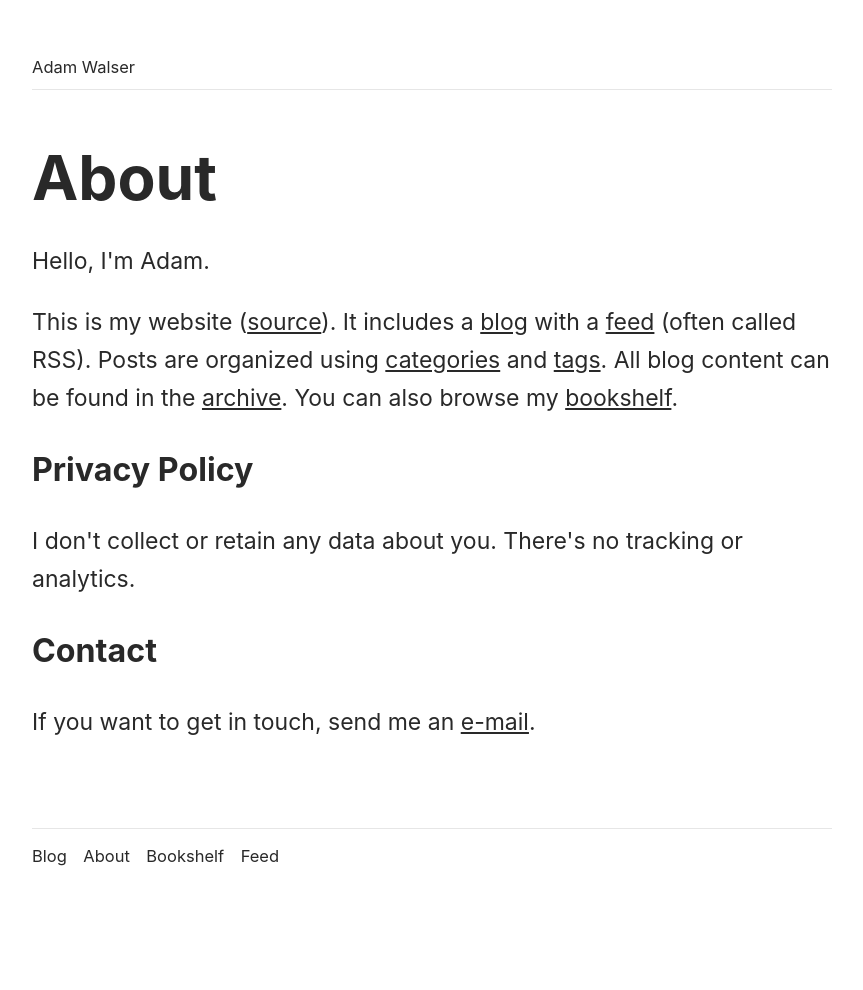
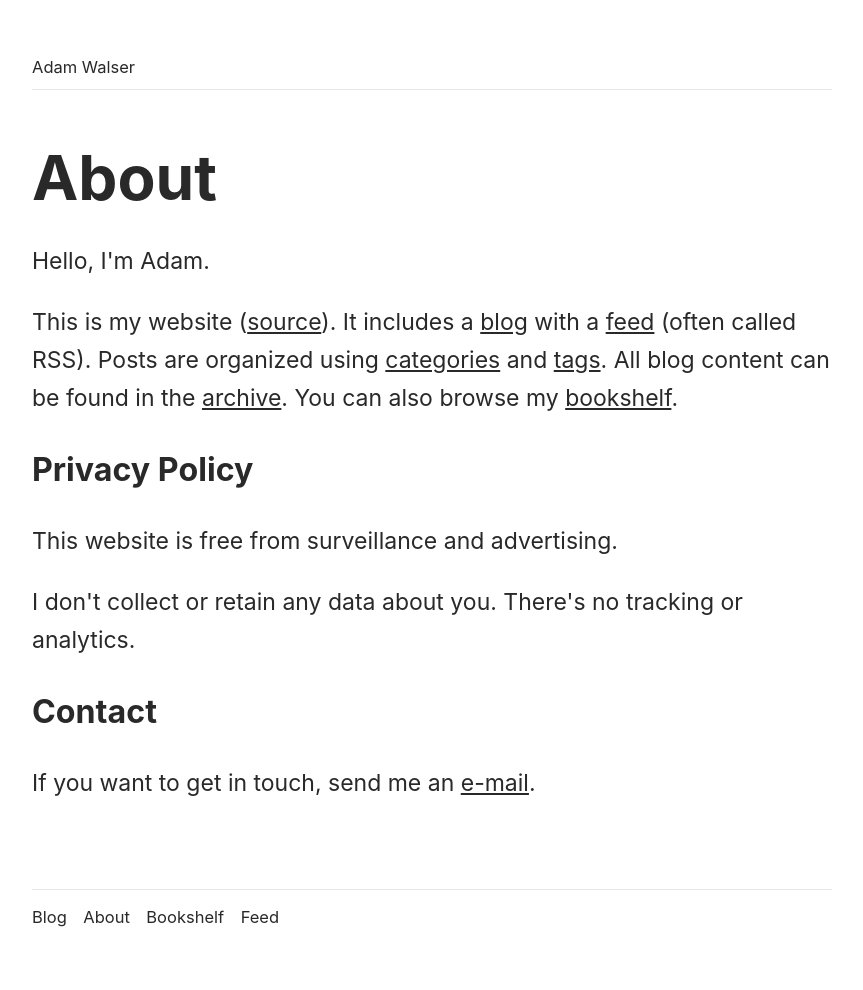
Before and after one commit to ajpwalser/ajpwalser.github.io, a Jekyll site: the page built from about.html, in a window 1280 px wide. Shown: the whole page, without its empty margins (208-1071 px from the left). Built offline with Jekyll 4.4.1, drawn with Linux system fonts in a browser that asks for light colours; some web fonts are replaced; before the commit the page ends 929 px from its top, so only the background shows below that.

Commit message:
Update about.html

```diff
--- a/about.html
+++ b/about.html
@@ -8,6 +8,7 @@ description: About me and my website.
 <p class="first">Hello, I'm Adam.</p>
 <p>This is my website (<a href="https://github.com/ajpwalser/ajpwalser.github.io">source</a>). It includes a <a href="https://ajpwalser.github.io/">blog</a> with a <a href="https://ajpwalser.github.io/feed.xml">feed</a> (often called RSS). Posts are organized using <a href="https://ajpwalser.github.io/categories/">categories</a> and <a href="https://ajpwalser.github.io/tags/">tags</a>. All blog content can be found in the <a href="https://ajpwalser.github.io/archive/">archive</a>. You can also browse my <a href="https://ajpwalser.github.io/bookshelf/">bookshelf</a>.</p>
 <h3>Privacy Policy</h3>
+<p>This website is free from surveillance and advertising.</p>
 <p>I don't collect or retain any data about you. There's no tracking or analytics.</p>
 <h3>Contact</h3>
 <p>If you want to get in touch, send me an <a href="mailto:ajpwalser@gmail.com">e-mail</a>.</p>
```
